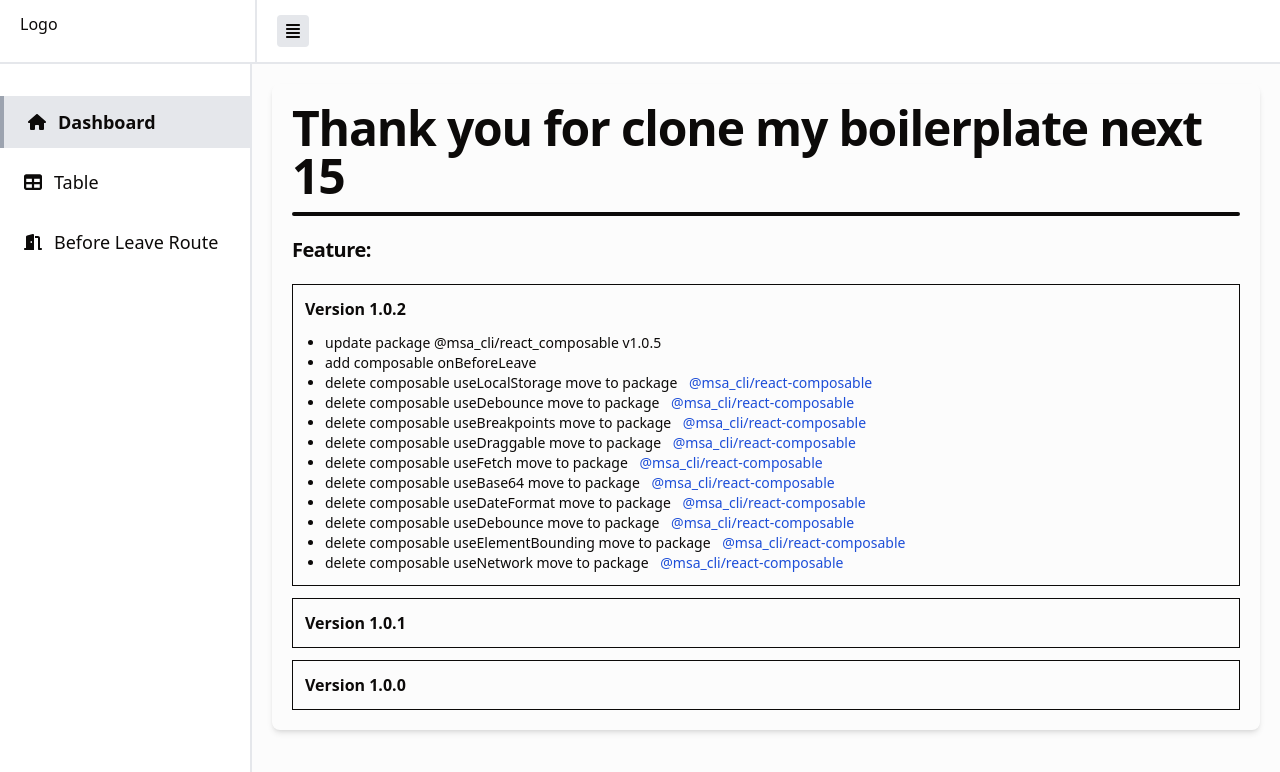
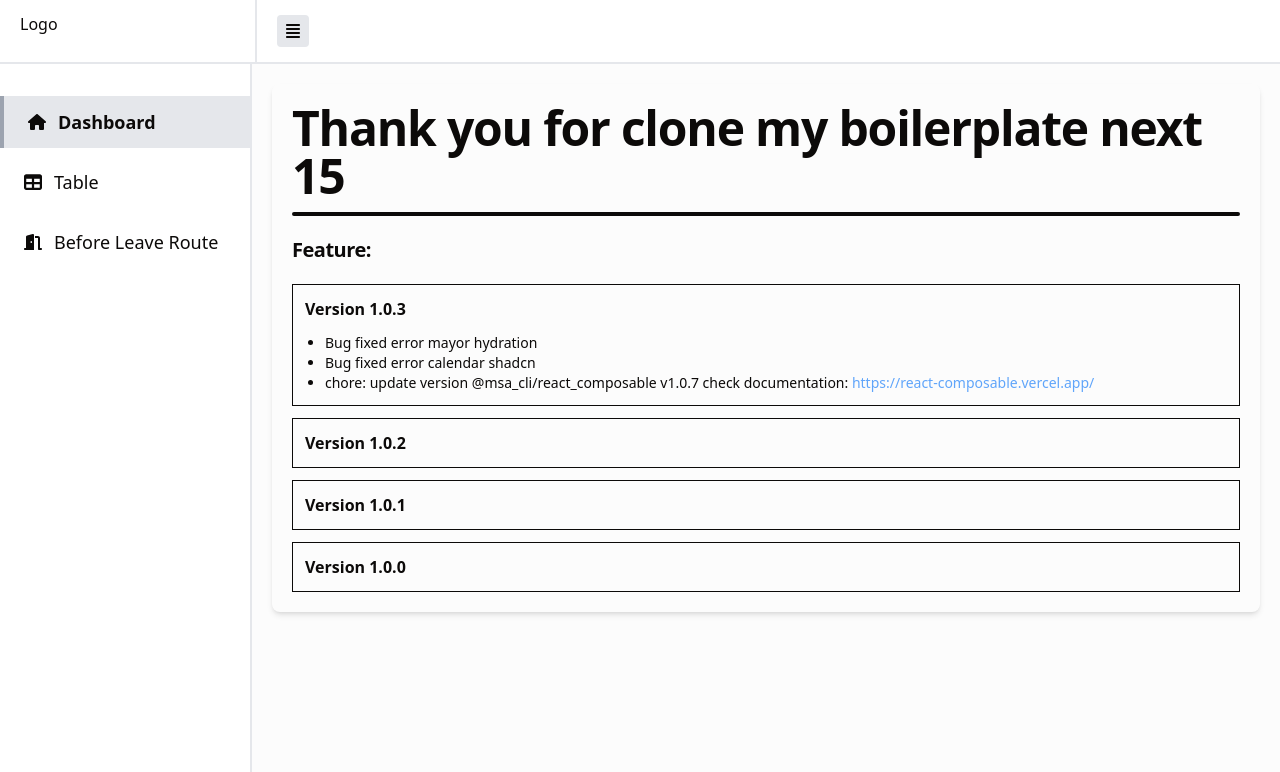
Before and after one commit to hendras1722/boilerplate-next, a Next.js app: page /admin/dashboard in a window 1280 px wide. Shown: the top 772 px of the page. Built offline with nearby package versions, Linux system fonts and the light colour scheme.

Commit message:
chore: update package @msa_cli/react-composable

```diff
--- a/package.json
+++ b/package.json
@@ -12,7 +12,7 @@
   },
   "dependencies": {
     "@hookform/resolvers": "^3.10.0",
-    "@msa_cli/react-composable": "^1.0.5",
+    "@msa_cli/react-composable": "^1.0.7",
     "@nextui-org/react": "^2.6.11",
     "@radix-ui/react-label": "^2.1.1",
     "@radix-ui/react-slot": "^1.1.1",
--- a/src/components/Version.tsx
+++ b/src/components/Version.tsx
@@ -12,6 +12,29 @@ export default function Version() {
         name="accordion"
         id="boating"
         open
+        className="border border-black p-3 mb-3"
+      >
+        <summary className="font-bold">Version 1.0.3 </summary>
+        <div className="mt-3 text-sm font-normal">
+          <ul className="list-disc ml-5">
+            <li>Bug fixed error mayor hydration</li>
+            <li>Bug fixed error calendar shadcn</li>
+            <li>
+              chore: update version @msa_cli/react_composable v1.0.7 check
+              documentation:{' '}
+              <Link
+                className="text-blue-400"
+                href={'https://react-composable.vercel.app/'}
+              >
+                https://react-composable.vercel.app/
+              </Link>
+            </li>
+          </ul>
+        </div>
+      </details>
+      <details
+        name="accordion"
+        id="boating"
         className="border border-black p-3"
       >
         <summary className="font-bold">Version 1.0.2 </summary>
```
Also changed, not shown: 1 other file (tests, documents, lock files or other folders).
